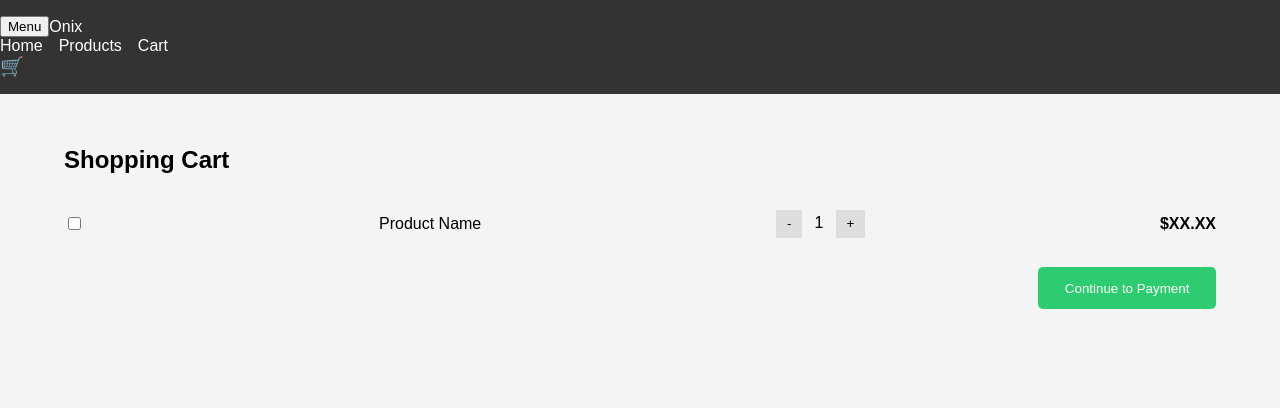
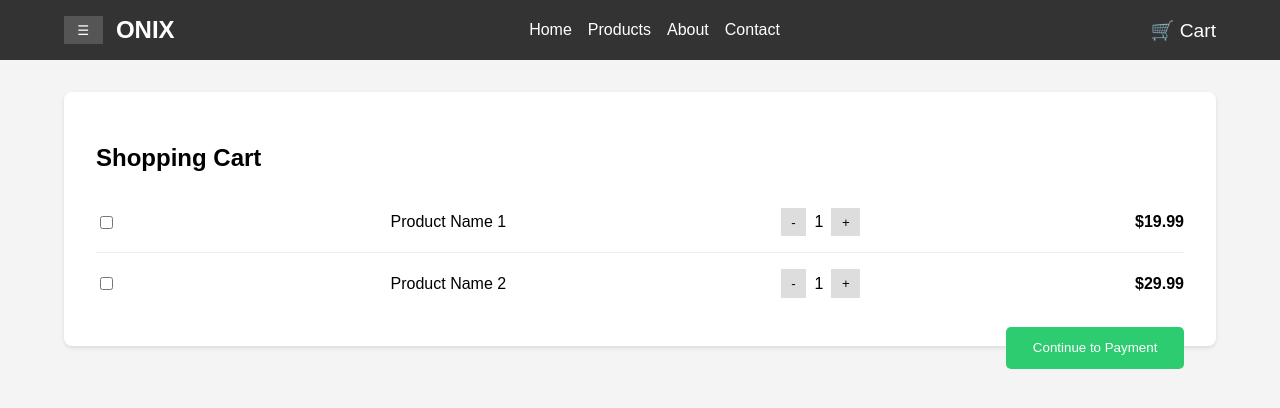
Before and after one commit to brunoalxc/brunoalxc.github.io, a PHP site: page /cart.html in a window 1280 px wide. Shown: the top 408 px of the page. Run offline with PHP 8.4, Linux system fonts and the light colour scheme.

Commit message:
Refined Cart Page layout and styling based on sketch.

```diff
--- a/cart.html
+++ b/cart.html
@@ -8,20 +8,19 @@
 </head>
 <body>
     <header>
-        <nav>
+        <nav class="navbar">
             <div class="menu-logo">
-                <!-- Menu button and logo -->
-                <button>Menu</button>
-                <span>Onix</span>
+                <button class="menu-btn">☰</button>
+                <span class="logo">ONIX</span>
             </div>
             <ul class="nav-links">
                 <li><a href="index.html">Home</a></li>
                 <li><a href="products.html">Products</a></li>
-                <li><a href="cart.html">Cart</a></li>
+                <li><a href="#">About</a></li>
+                <li><a href="#">Contact</a></li>
             </ul>
             <div class="cart-icon">
-                <!-- Cart icon -->
-                <a href="cart.html">🛒</a>
+                <a href="cart.html">🛒 Cart</a>
             </div>
         </nav>
     </header>
@@ -31,13 +30,23 @@
             <div class="cart-item-list">
                 <div class="cart-item">
                     <input type="checkbox" class="item-select">
-                    <span>Product Name</span>
+                    <span>Product Name 1</span>
                     <div class="quantity-controls">
-                        <button>-</button>
-                        <span>1</span>
-                        <button>+</button>
+                        <button class="quantity-minus">-</button>
+                        <span class="quantity">1</span>
+                        <button class="quantity-plus">+</button>
                     </div>
-                    <div class="item-price">$XX.XX</div>
+                    <div class="item-price">$19.99</div>
+                </div>
+                <div class="cart-item">
+                    <input type="checkbox" class="item-select">
+                    <span>Product Name 2</span>
+                    <div class="quantity-controls">
+                        <button class="quantity-minus">-</button>
+                        <span class="quantity">1</span>
+                        <button class="quantity-plus">+</button>
+                    </div>
+                    <div class="item-price">$29.99</div>
                 </div>
                 <!-- More cart items can be added here -->
             </div>
--- a/style.css
+++ b/style.css
@@ -88,7 +88,7 @@ main {
     border: 1px dashed #ccc;
 }
 
-.featured-products, .product-list {
+.featured-products, .product-list, .cart-items {
     background-color: #fff;
     padding: 2em;
     margin-bottom: 2em;
@@ -140,6 +140,11 @@ main {
     border-bottom: none;
 }
 
+.quantity-controls {
+    display: flex;
+    align-items: center;
+}
+
 .quantity-controls button {
     background-color: #ddd;
     border: none;
@@ -147,7 +152,7 @@ main {
     cursor: pointer;
 }
 
-.quantity-controls span {
+.quantity-controls .quantity {
     margin: 0 0.5em;
 }
 
```
